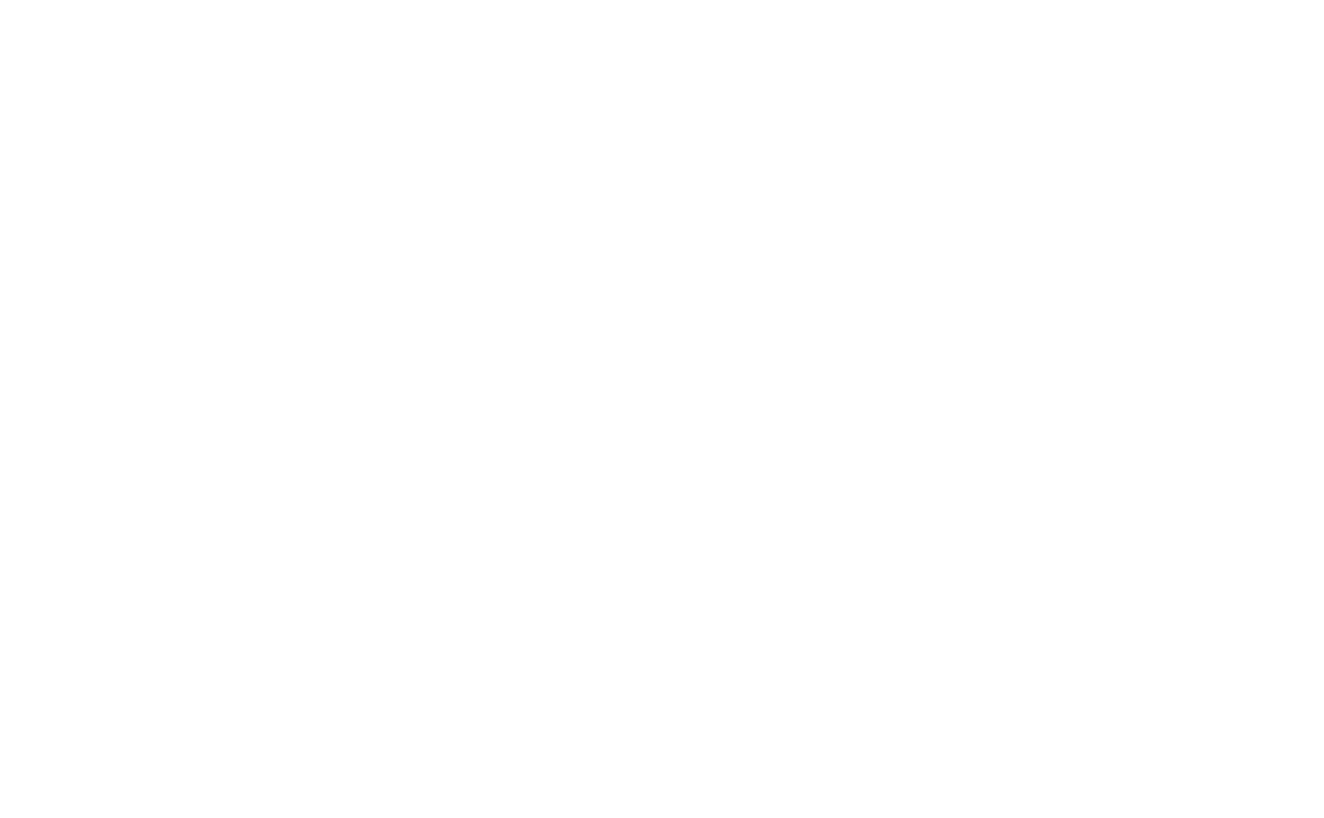
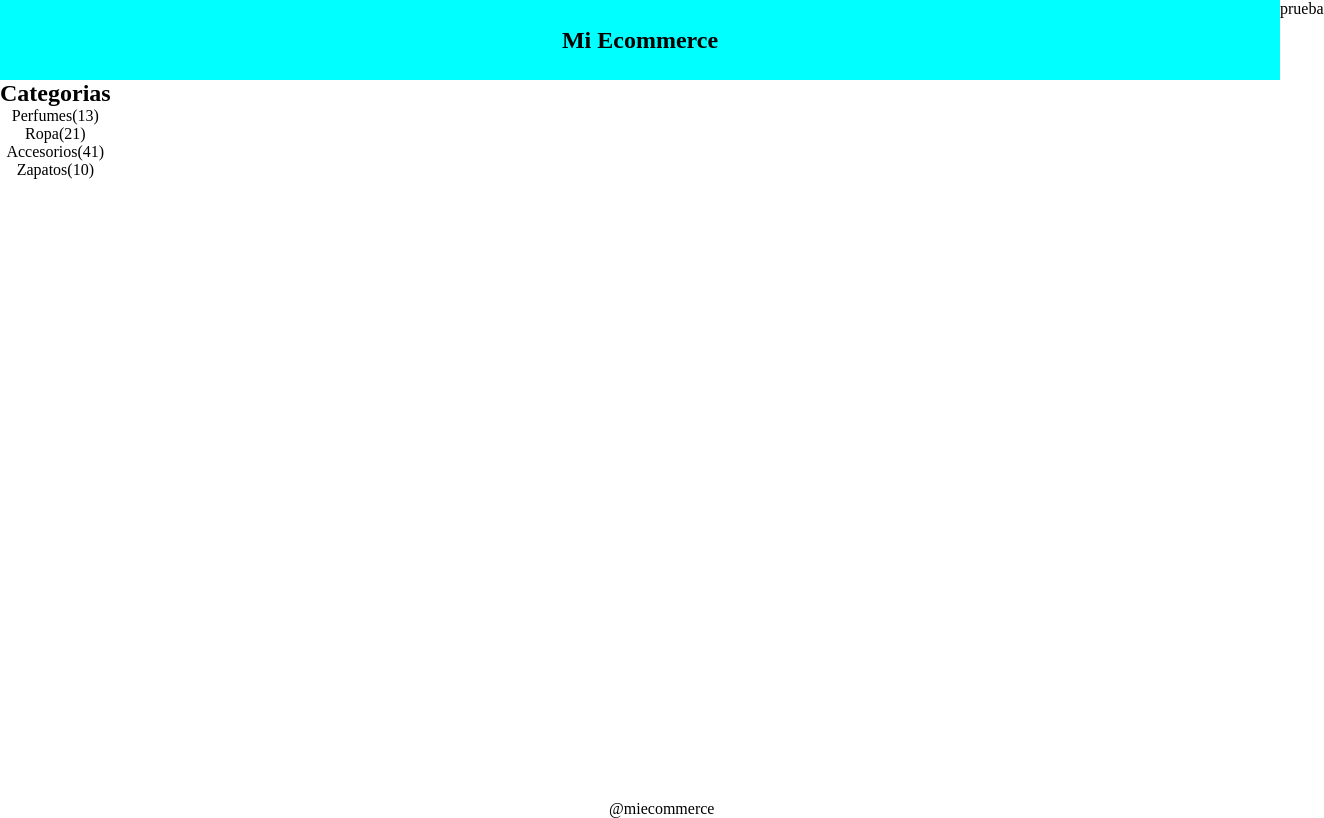
Before and after one commit to jorgelopezd/desafio2, a plain HTML site: page index.html in a window 1280 px wide. Shown: the whole page, 1324 px wide, since content can reach past the window. Drawn offline with Linux system fonts and the light colour scheme.

Commit message:
se suben imagenes a la carpeta de assets y se estructura layout aun falta ajustar

```diff
--- a/assets/css/style.css
+++ b/assets/css/style.css
@@ -0,0 +1,47 @@
+*{
+    margin: 0;
+    padding: 0;
+}
+nav{
+    grid-area: header;
+    width: 100vw;
+    height: 10vh;
+    background-color: aqua;
+
+}
+nav{
+    display: flex;
+    justify-content: center;
+}
+h1{
+    align-self: center;
+}
+aside{
+    grid-area: aside ;
+    height: 90vh;
+    width: 20vw;
+    display: flex;
+    grid-template-columns: 30vh;
+}
+.productus{
+    grid-area: products;
+    display: flex;
+}
+.categorias{
+    display: flex;
+    justify-content: center;
+
+}
+footer{
+    grid-area: footer;
+    display: flex;
+    justify-content: center;
+}
+main{
+    display: grid;
+    grid-template-areas:
+    "nav nav"
+    "aside products"
+    "footer footer"
+    ;
+}
--- a/index.html
+++ b/index.html
@@ -1,11 +1,45 @@
 <!DOCTYPE html>
 <html lang="en">
-<head>
-    <meta charset="UTF-8">
-    <meta name="viewport" content="width=device-width, initial-scale=1.0">
+  <head>
+    <meta charset="UTF-8" />
+    <meta name="viewport" content="width=device-width, initial-scale=1.0" />
     <title>Document</title>
-</head>
-<body>
+    <link rel="stylesheet" href="assets/css/style.css" />
+  </head>
+  <body>
+    <main>
 
-</body>
+      <header>
+        <nav><h1>Mi Ecommerce</h1></nav>
+      </header>
+
+      <aside>
+        <div>
+          <h1>Categorias</h1>
+          <div class="categorias">
+            <p>Perfumes</p>
+            <p>(13)</p>
+          </div>
+          <div class="categorias">
+            <p>Ropa</p>
+            <p>(21)</p>
+          </div>
+          <div class="categorias">
+            <p>Accesorios</p>
+            <p>(41)</p>
+          </div>
+          <div class="categorias">
+            <p>Zapatos</p>
+            <p>(10)</p>
+          </div>
+        </div>
+      </aside>
+
+      <section class="products">
+        <div class="products-item">prueba</div>
+      </section>
+
+      <footer>@miecommerce</footer>
+    </main>
+  </body>
 </html>
```
Also changed, not shown: assets/img/hoodie01.jpg (added), assets/img/perfume01.jpg (added), assets/img/perfume02.jpg (added), assets/img/shoes01.jpg (added).
